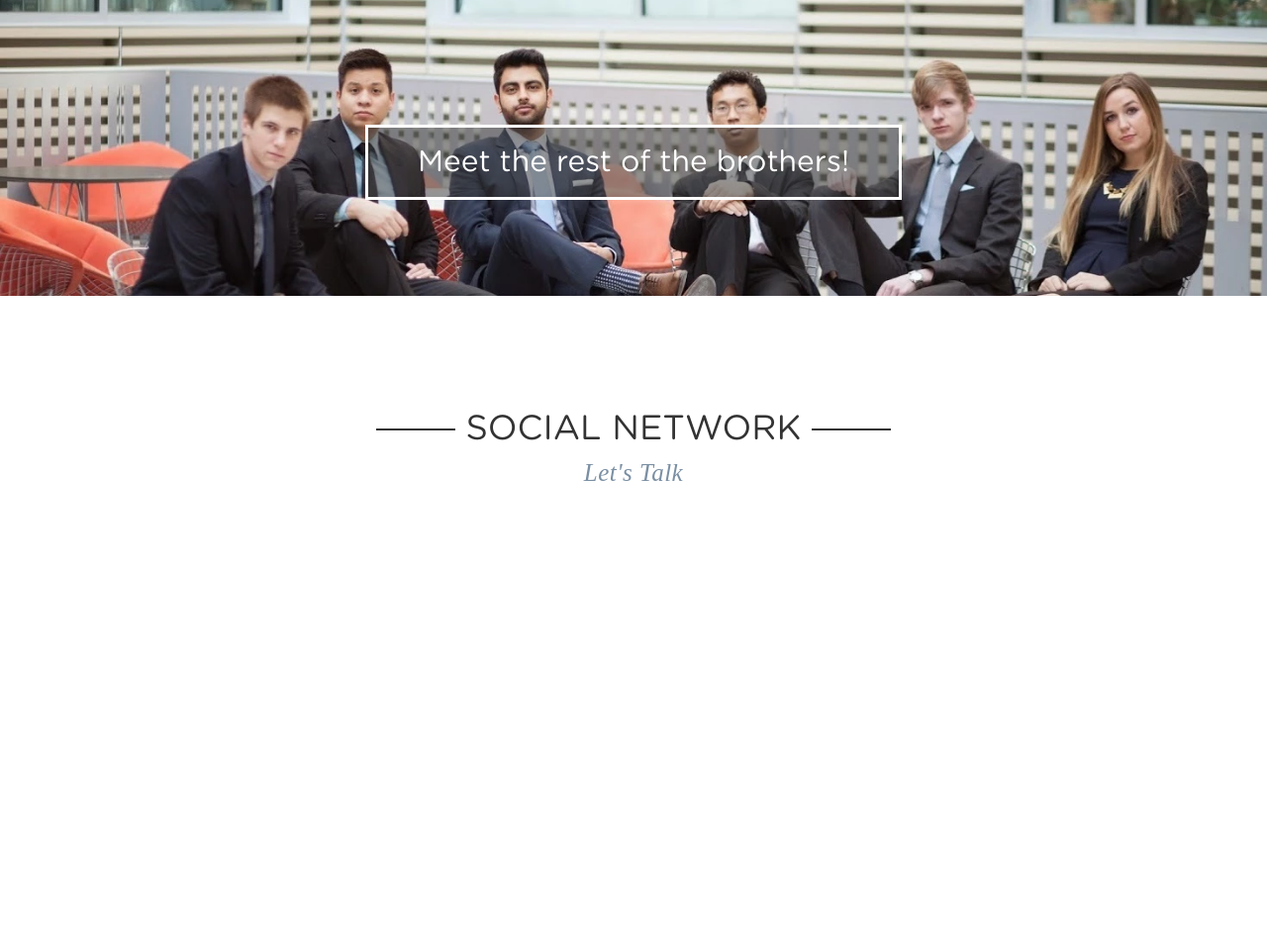
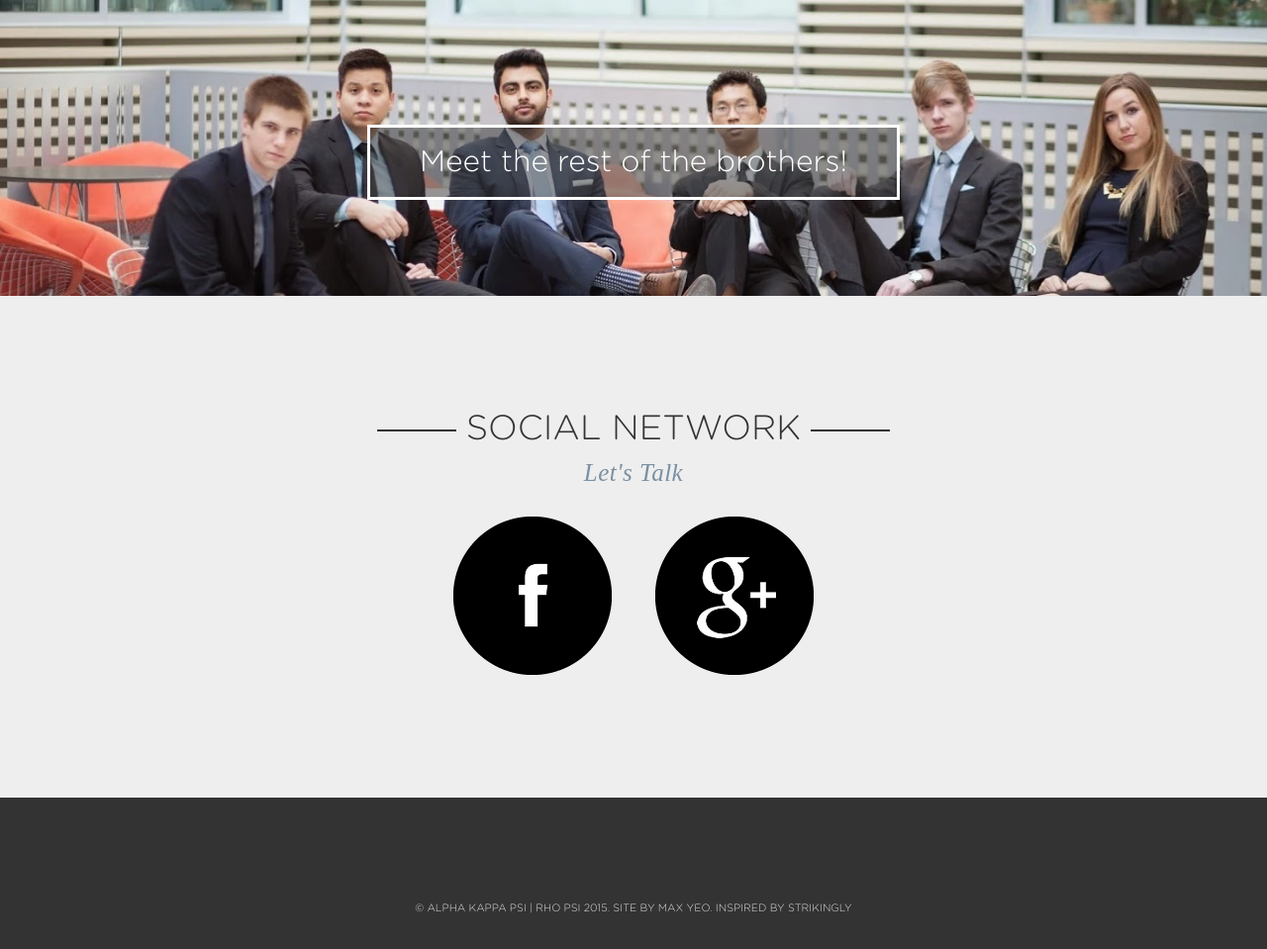
Before and after one commit to maxyeo/AKPsi, a PHP site: page / in a window 1280 px wide. Shown: the part 3685-4644 px from the top of the page at 99% size. Before the commit the page ends 4171 px from the top, so only its background shows below. Run offline with PHP 8.4, Linux system fonts and the light colour scheme; some web fonts are replaced.

Commit message:
social networks, and copyright

```diff
--- a/global.css
+++ b/global.css
@@ -579,7 +579,7 @@ table {
     font-family: 'Gotham Rounded';
     font-style: normal;
     font-weight: 100;
-    src: local('Gotham Rounded Medium'), url(fonts/gotham-rounded-medium.ttf);
+    src: local('Gotham Rounded Light'), url(fonts/gotham-rounded-light.ttf);
 }
 
 @font-face {
@@ -896,6 +896,51 @@ header nav {
     }
 /* End Brothers */
 
+/* Connect */
+    #connect {
+        background-color: #eee;
+        text-align: center;
+    }
+    #connect a {
+        cursor: pointer;
+    }
+    #connect img {
+        margin: 30px 20px 0;
+        -webkit-transition: all .3s;
+        -moz-transition: all .3s;
+        transition: all .3s;
+    }
+    #connect img:hover {
+        -webkit-transform: translateY(-10px);
+        -moz-transform: translateY(-10px);
+        -ms-transform: translateY(-10px);
+        transform: translateY(-10px);
+    }
+/* End Connect */
+
 /**
  * 6.0 Footer
  */
+
+ footer {
+    padding: 80px 5px 10px;
+    background-color: #333;
+    color: #ddd;
+ }
+ footer h6 {
+    text-align: center;
+    text-transform: uppercase;
+ }
+ footer h6 a,
+ footer h6 a:link,
+ footer h6 a:active,
+ footer h6 a:visited {
+    color: #ddd;
+    text-decoration: none;
+    -webkit-transition: all .3s;
+    -moz-transition: all .3s;
+    transition: all .3s;
+ }
+ footer h6 a:hover {
+    color: #fff;
+ }
--- a/index.html
+++ b/index.html
@@ -117,13 +117,12 @@
 		<section id="connect">
 			<h2>Social Network</h2>
 			<h3>Let's Talk</h3>
-			<a><img></a>
-			<a><img></a>
-			<a><img></a>
+			<a><img src="img/fb-icon.png"></a>
+			<a><img src="img/gplus-icon.png"></a>
 		</section>
 
 		<footer>
-
+			<h6>© Alpha Kappa Psi | Rho Psi 2015. Site by <a href="http://www.maxwellyeo.com" target="_blank">Max Yeo</a>.  Inspired by <a href="">Strikingly</a></h6>
 		</footer>
 	</body>
 </html>
```
Also changed, not shown: img/fb-icon.png (added), img/gplus-icon.png (added).
